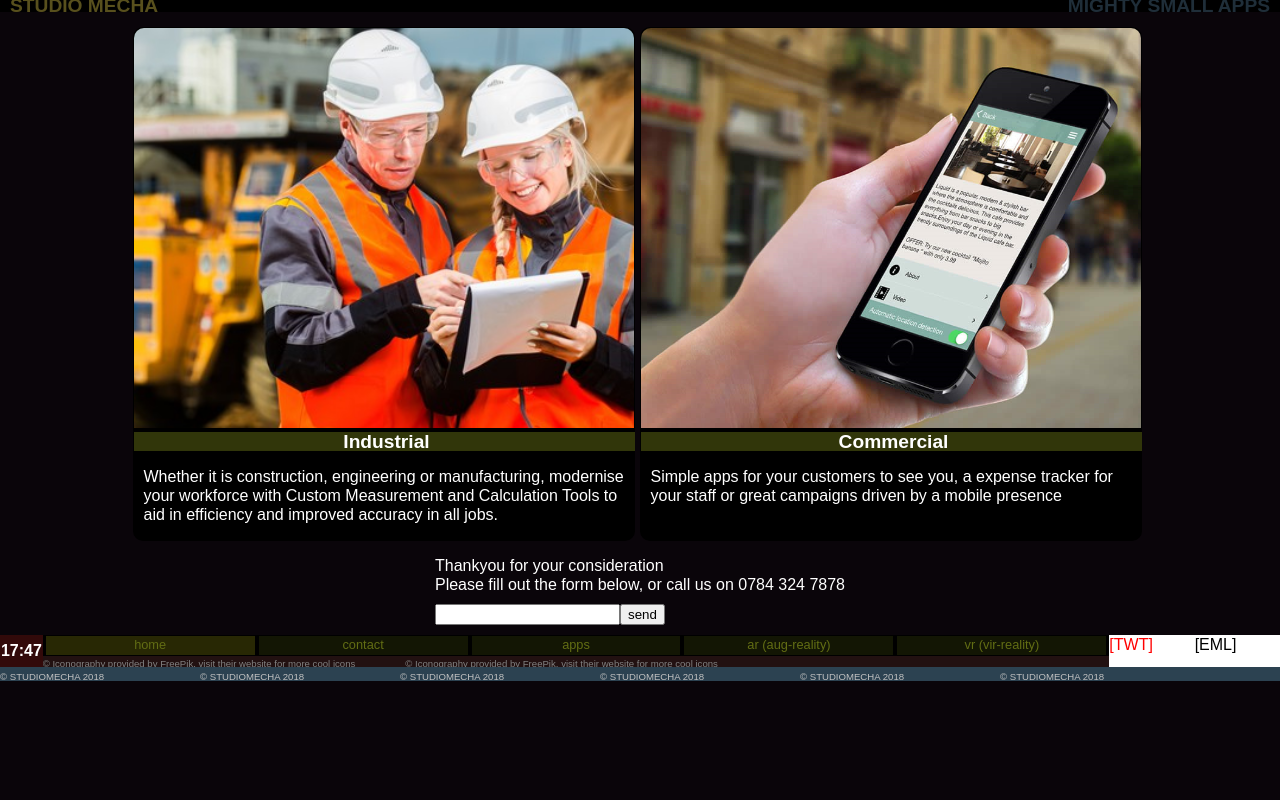
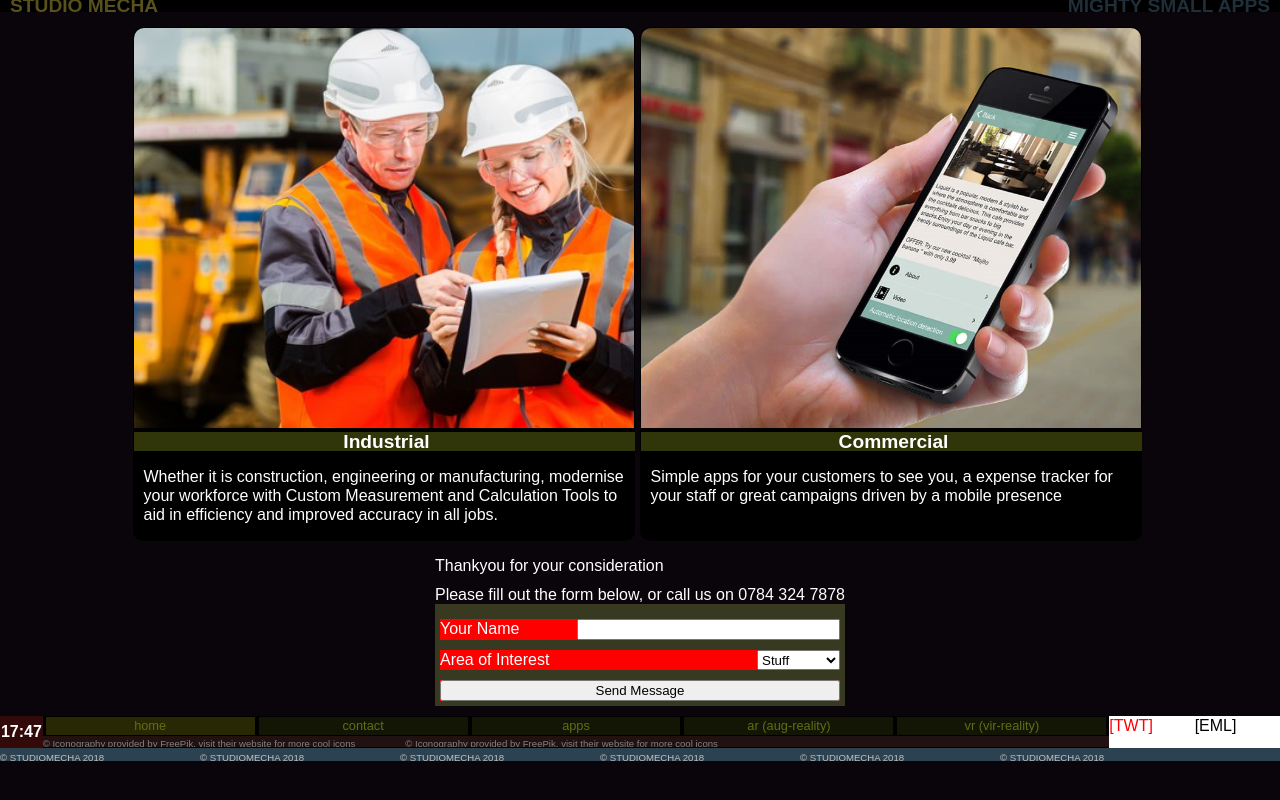
Before and after one commit to neilhighley/sm-studiomecha.net, a React (Create React App) app in the folder studiomecha/: page /contactus in a window 1280 px wide. Built offline with nearby package versions, Linux system fonts and the light colour scheme.

Commit message:
updated form

```diff
--- a/studiomecha/src/ContactUs.js
+++ b/studiomecha/src/ContactUs.js
@@ -1,5 +1,13 @@
 import React,{Component} from 'react'
 import './styles/ContactUs.css'
+
+const SelectArea=()=>{
+    return(
+    <select>
+        <option>Stuff</option>
+        <option>Nonsense</option>
+    </select>)
+}
 
 class ContactUs extends Component{
     constructor(props){
@@ -8,7 +16,7 @@ class ContactUs extends Component{
             FormSenderName:''
         }
         this.onChange = this.onChange.bind(this);
-    this.handleSubmit = this.handleSubmit.bind(this);
+        this.handleSubmit = this.handleSubmit.bind(this);
 
     }
     handleSubmit(ev){
@@ -22,11 +30,13 @@ class ContactUs extends Component{
         return(
 
             <div className="contactUs">
-                <div className="intro">Thankyou for your consideration<br/>
-                Please fill out the form below, or call us on {this.props.SiteData.get("PHONE")}</div>
-                <form onSubmit={this.handleSubmit}>
-                <input type="text" value={this.state.FormSenderName} onChange={this.onChange}/>
-                <input type="submit" value="send"/>
+                <div className="intro">Thankyou for your consideration</div>
+                <div className="instruct">Please fill out the form below, or call us on {this.props.SiteData.get("PHONE")}</div>
+
+                <form className="contactForm" onSubmit={this.handleSubmit}>
+                    <div className="formElement"><p>Your Name</p><input type="text" value={this.state.FormSenderName} onChange={this.onChange}/></div>
+                    <div className="formElement"><p>Area of Interest</p>{SelectArea()}</div>
+                   <div className="formElement"> <input type="submit" value="Send Message"/></div>
                 </form>
             </div>
         )
--- a/studiomecha/src/styles/ContactUs.css
+++ b/studiomecha/src/styles/ContactUs.css
@@ -1,3 +1,27 @@
 .contactUs{
     color:#FFF
 }
+.contactForm{
+    display:flex;
+    flex-direction: column;
+    background-color: rgba(100,110,54,0.5);
+    padding:5px;
+}
+.formElement{
+    display:flex;
+    flex-direction: row;
+    flex:1;
+    height:1.2em;
+    margin-top:10px;
+    background-color:red;
+}
+.formElement input{
+    flex:2;
+}
+.formElement p{
+    margin:0px;
+    padding:0px;
+    line-height: 1.2em;
+    padding-right:10px;
+    flex:1;
+}
```
Also changed, not shown: 1 other file (tests, documents, lock files or other folders).
